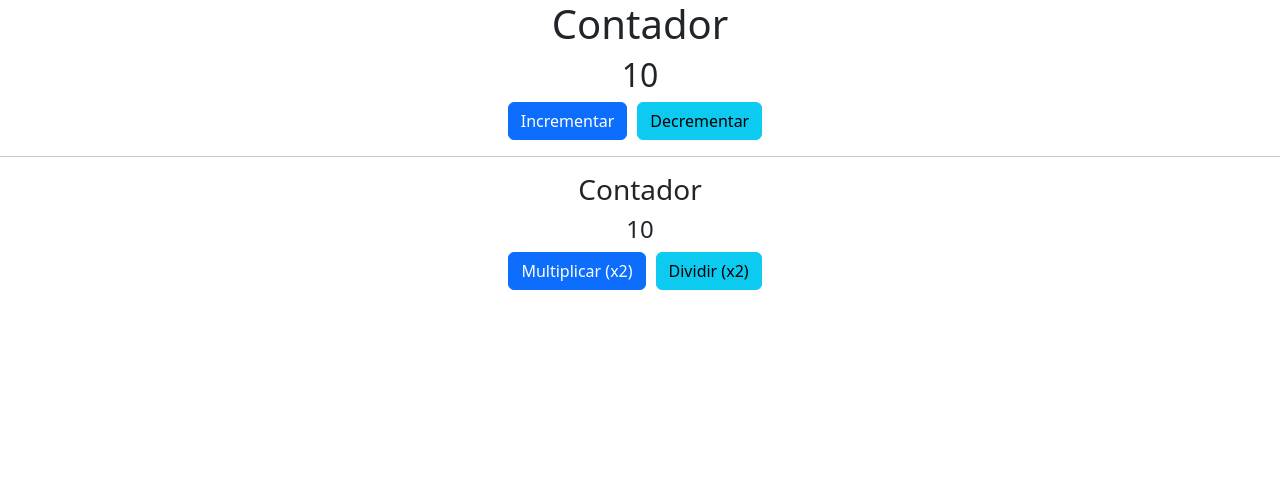
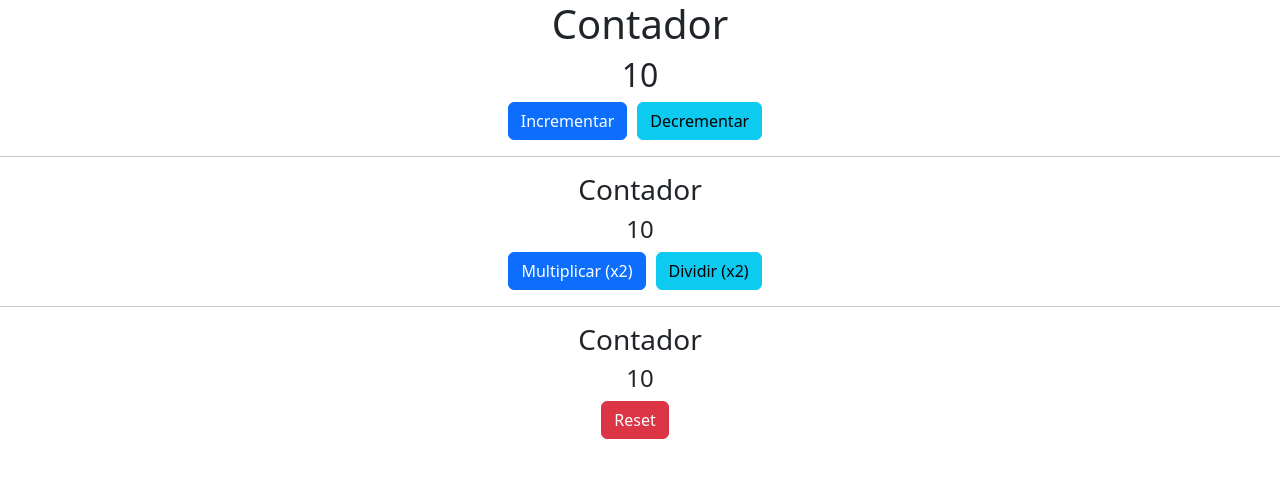
Before and after one commit to magadiflo/angular-redux-app, an Angular app: page / in a window 1280 px wide. Shown: the top 478 px of the page. Built offline with nearby package versions, Linux system fonts and the light colour scheme.

Commit message:
Integrar el componete nievo en nuestra aplicación

```diff
--- a/src/app/contador/hijo/hijo.component.html
+++ b/src/app/contador/hijo/hijo.component.html
@@ -7,3 +7,10 @@
         <button type="button" (click)="dividir()" class="btn btn-info">Dividir (x2)</button>
     </div>
 </div>
+<hr>
+
+<div class="row">
+    <div class="col">
+        <app-nieto [contador]="contador" (onContadorCambio)="resetNieto($event)"></app-nieto>
+    </div>
+</div>
--- a/src/app/contador/hijo/hijo.component.ts
+++ b/src/app/contador/hijo/hijo.component.ts
@@ -21,4 +21,9 @@ export class HijoComponent {
     this.onCambioContador.emit(this.contador);
   }
 
+  resetNieto(nuevoContador: number) {
+    this.contador = nuevoContador;
+    this.onCambioContador.emit(this.contador);
+  }
+
 }
--- a/src/app/contador/nieto/nieto.component.html
+++ b/src/app/contador/nieto/nieto.component.html
@@ -1 +1,4 @@
-<p>nieto works!</p>
+<h3>Contador</h3>
+<h4>{{ contador }}</h4>
+
+<button type="button" (click)="reset()" class="btn btn-danger">Reset</button>
--- a/src/app/contador/nieto/nieto.component.ts
+++ b/src/app/contador/nieto/nieto.component.ts
@@ -1,4 +1,4 @@
-import { Component } from '@angular/core';
+import { Component, Input, Output, EventEmitter } from '@angular/core';
 
 @Component({
   selector: 'app-nieto',
@@ -8,4 +8,12 @@ import { Component } from '@angular/core';
 })
 export class NietoComponent {
 
+  @Input() contador!: number;
+  @Output() onContadorCambio = new EventEmitter<number>();
+
+  reset(): void {
+    this.contador = 0;
+    this.onContadorCambio.emit(0);
+  }
+
 }
```
